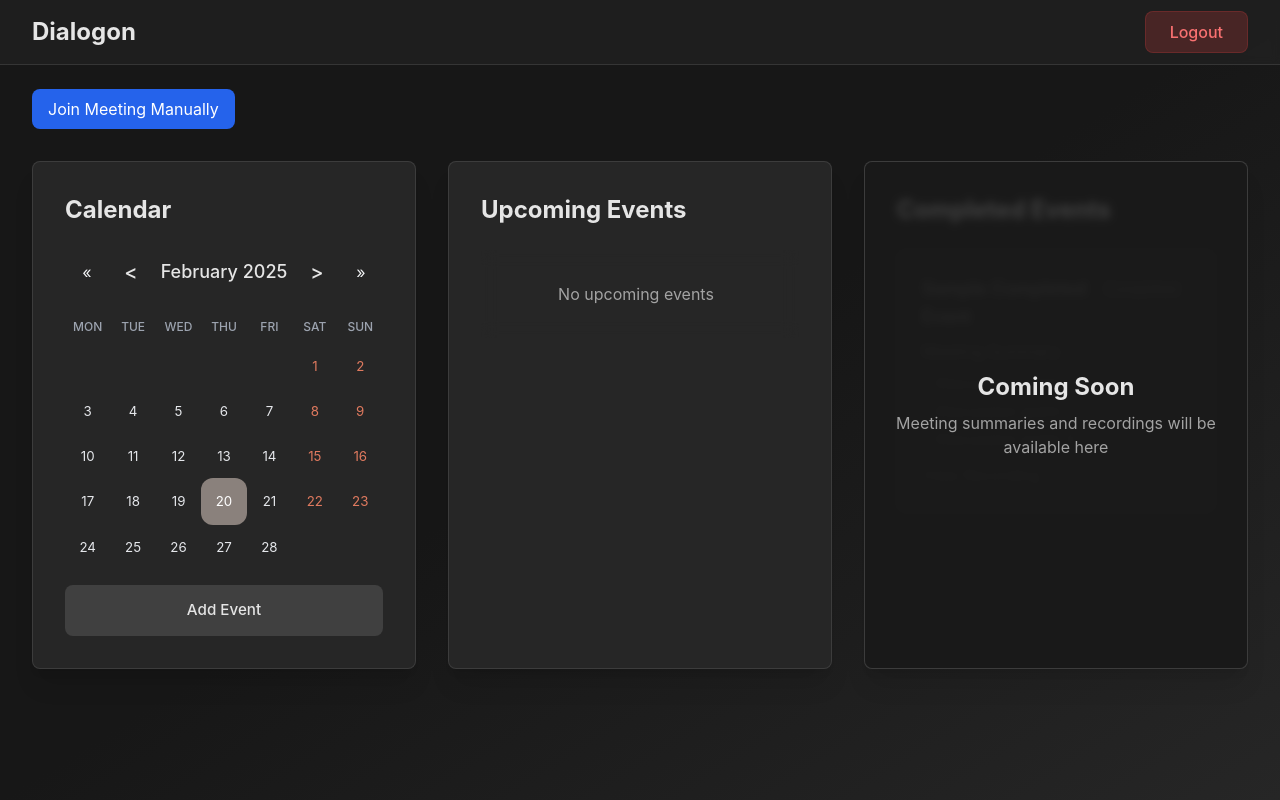
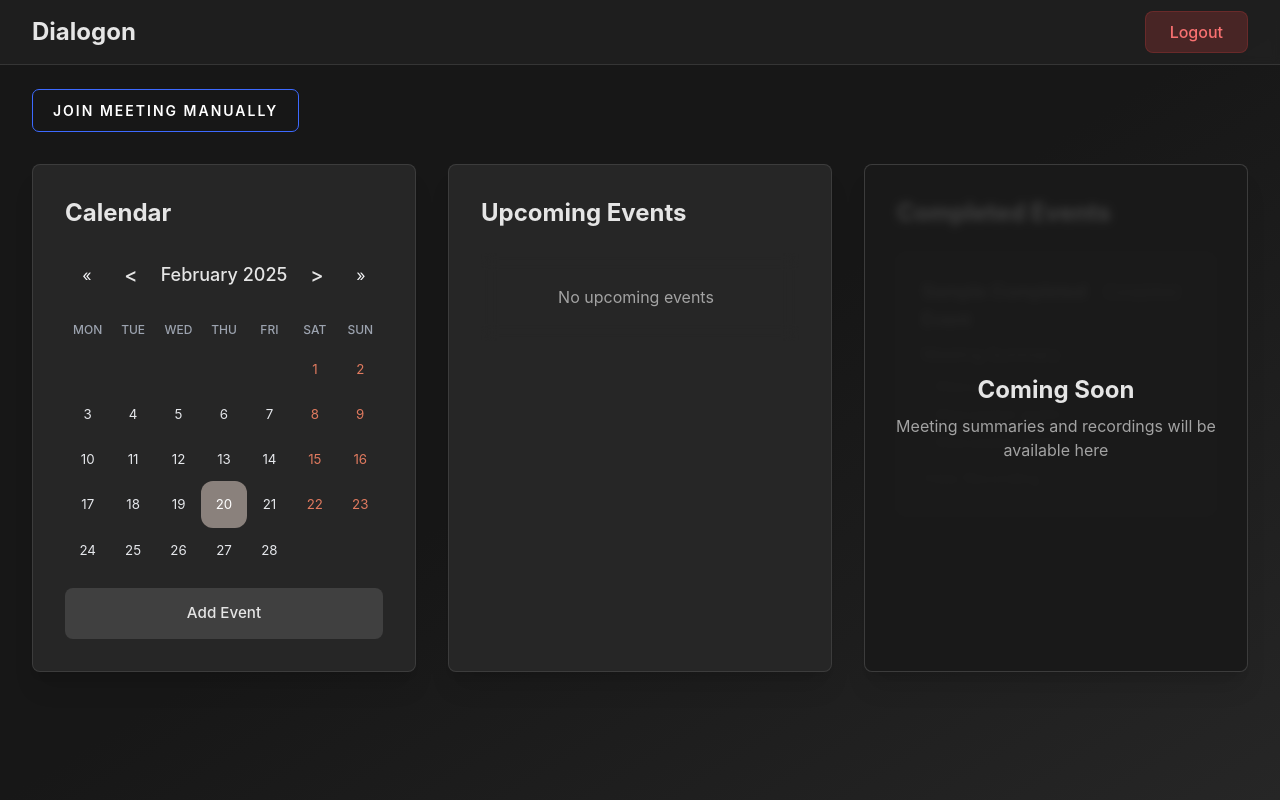
Before and after one commit to RAj5517/Dialogon, a React (Vite) app in the folder Frontend/: page /dashboard in a window 1280 px wide. Built offline with nearby package versions, Linux system fonts and the light colour scheme.

Commit message:
WIP: local changes before pull

```diff
--- /dev/null
+++ b/Frontend/src/components/ui/FancyButton/FancyButton.css
@@ -0,0 +1,59 @@
+.fancy-button {
+    position: relative;
+    padding: 10px 20px;
+    border-radius: 7px;
+    border: 1px solid rgb(61, 106, 255);
+    font-size: 14px;
+    text-transform: uppercase;
+    font-weight: 600;
+    letter-spacing: 2px;
+    background: transparent;
+    color: #fff;
+    overflow: hidden;
+    box-shadow: 0 0 0 0 transparent;
+    transition: all 0.2s ease-in;
+    cursor: pointer;
+  }
+
+  .fancy-button:hover {
+    background: rgb(61, 106, 255);
+    box-shadow: 0 0 30px 5px rgba(0, 142, 236, 0.815);
+    transition: all 0.2s ease-out;
+  }
+
+  .fancy-button:hover::before {
+    animation: sh02 0.5s 0s linear;
+  }
+
+  .fancy-button::before {
+    content: '';
+    display: block;
+    width: 0px;
+    height: 86%;
+    position: absolute;
+    top: 7%;
+    left: 0%;
+    opacity: 0;
+    background: #fff;
+    box-shadow: 0 0 50px 30px #fff;
+    transform: skewX(-20deg);
+  }
+
+  @keyframes sh02 {
+    from {
+      opacity: 0;
+      left: 0%;
+    }
+    50% {
+      opacity: 1;
+    }
+    to {
+      opacity: 0;
+      left: 100%;
+    }
+  }
+
+  .fancy-button:active {
+    box-shadow: 0 0 0 0 transparent;
+    transition: box-shadow 0.2s ease-in;
+  }
--- /dev/null
+++ b/Frontend/src/components/ui/FancyButton/FancyButton.jsx
@@ -0,0 +1,11 @@
+import './FancyButton.css';
+
+const FancyButton = ({ children, onClick }) => {
+  return (
+    <button className="fancy-button" onClick={onClick}>
+      {children}
+    </button>
+  );
+};
+
+export default FancyButton;
--- a/Frontend/src/pages/Dashboard.jsx
+++ b/Frontend/src/pages/Dashboard.jsx
@@ -5,6 +5,7 @@
 import { api } from '../utils/api';
 import { BookLoader } from "react-awesome-loaders";
 import axios from 'axios';
+import FancyButton from '../components/ui/FancyButton/FancyButton';
 
 const Dashboard = () => {
   const navigate = useNavigate();
@@ -224,12 +225,12 @@
 
       {/* Add Manual Join Button */}
       <div className="max-w-7xl mx-auto px-4 sm:px-6 lg:px-8 mt-6">
-        <button
+        <FancyButton
           onClick={() => setShowManualJoinModal(true)}
-          className="bg-blue-600 hover:bg-blue-700 text-white px-4 py-2 rounded-lg transition-colors"
+          className="bg-blue-600"
         >
           Join Meeting Manually
-        </button>
+        </FancyButton>
       </div>
 
       {/* Manual Join Modal */}
```
Also changed, not shown: 1 other file (tests, documents, lock files or other folders).
